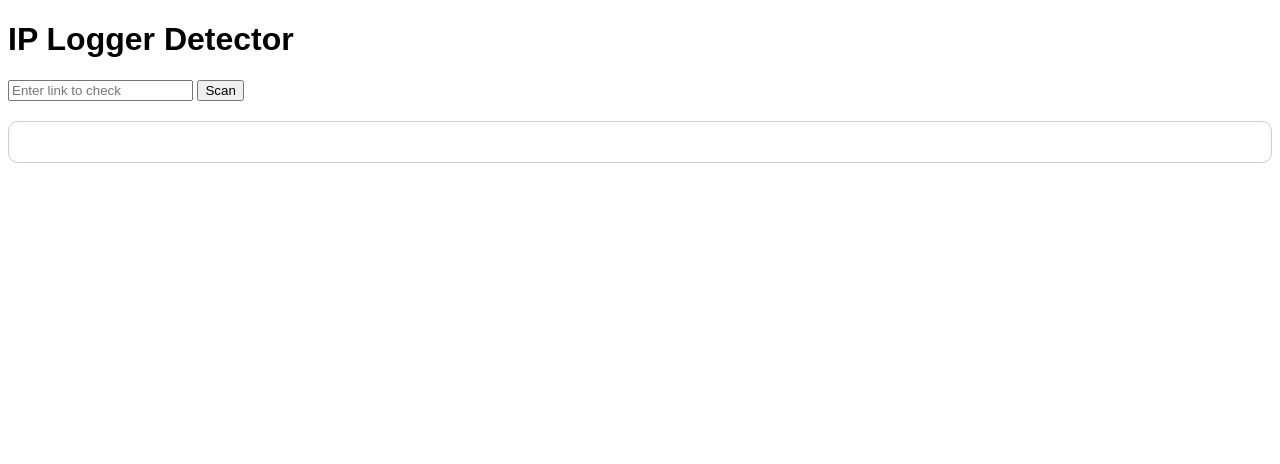
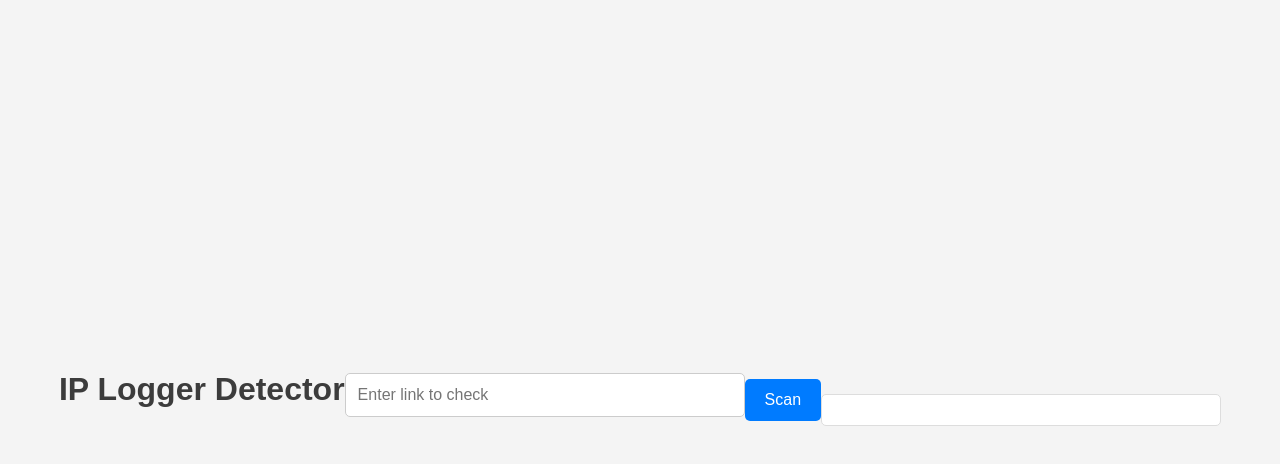
Before and after one commit to apexnetworkowner/Ip-logger-detector-for-auttp-, a plain HTML site: page index.html in a window 1280 px wide. Drawn offline with Linux system fonts and the light colour scheme.

Commit message:
Update Style.css

```diff
--- a/Style.css
+++ b/Style.css
@@ -1,20 +1,85 @@
-body {
-    font-family: Arial, sans-serif;
+/* Basic Reset */
+* {
+    margin: 0;
+    padding: 0;
+    box-sizing: border-box;
 }
 
-#result-box {
-    padding: 20px;
-    border: 1px solid #ccc;
-    border-radius: 10px;
-    margin-top: 20px;
+body {
+    font-family: 'Arial', sans-serif;
+    background-color: #f4f4f4;
+    color: #333;
+    line-height: 1.6;
+    display: flex;
+    justify-content: center;
+    align-items: center;
+    min-height: 100vh;
 }
 
-.safe {
-    background-color: #c6efce;
-    color: #2e865f;
+/* Main Container */
+h1 {
+    margin-bottom: 20px;
+    color: #3c3c3c;
+    text-align: center;
 }
 
-.ip-logger {
-    background-color: #f7cac9;
-    color: #e2755f;
+input[type="text"] {
+    width: 100%;
+    max-width: 400px; /* Limit the width of the input */
+    padding: 12px;
+    border: 1px solid #ccc;
+    border-radius: 5px;
+    font-size: 16px;
+    margin-bottom: 10px;
+    transition: border-color 0.3s;
 }
+
+input[type="text"]:focus {
+    border-color: #007bff;
+    outline: none; /* Remove the default outline */
+}
+
+/* Button Styles */
+button {
+    background-color: #007bff;
+    color: white;
+    padding: 12px 20px;
+    border: none;
+    border-radius: 5px;
+    font-size: 16px;
+    cursor: pointer;
+    transition: background-color 0.3s;
+}
+
+button:hover {
+    background-color: #0056b3; /* Darker shade on hover */
+}
+
+/* Result Box */
+#result-box {
+    margin-top: 20px;
+    padding: 15px;
+    border: 1px solid #ddd;
+    border-radius: 5px;
+    background-color: #fff;
+    max-width: 400px; /* Keep the result box in line with input */
+    width: 100%;
+    text-align: center;
+}
+
+/* Responsive Styles */
+@media (max-width: 600px) {
+    input[type="text"],
+    button {
+        font-size: 14px; /* Smaller font size for smaller screens */
+        padding: 10px;
+    }
+
+    h1 {
+        font-size: 24px; /* Reduce heading size on smaller screens */
+    }
+
+    #result-box {
+        padding: 10px; /* Less padding on smaller screens */
+    }
+}
```
